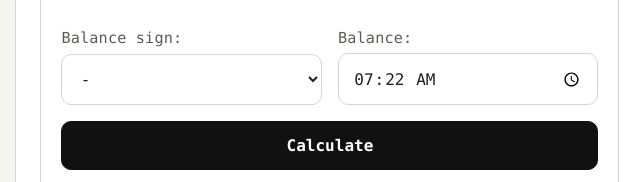
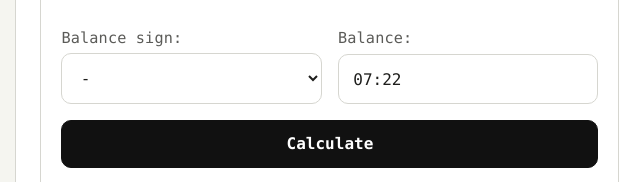
Before and after one commit to dorian-bucaille/work-hours-calculator, a plain HTML site: page index.html in a window 1280 px wide. Both pictures are taken after typing "10:30", "10:30", "10:30", "10:30" into the empty fields and a click on the button "Calculate". Shown: the part 589-771 px from the top of the page, 23-663 px from the left. Drawn offline with Linux system fonts and the light colour scheme.

Commit message:
Allow balances over 24 hours

```diff
--- a/index.html
+++ b/index.html
@@ -104,7 +104,7 @@
                         </div>
                         <div class="form-group">
                             <label for="balance-hhmm" data-i18n="balance">Balance:</label>
-                            <input type="time" id="balance-hhmm" value="00:00" required autocomplete="off">
+                            <input type="text" id="balance-hhmm" value="00:00" required autocomplete="off" inputmode="numeric" pattern="\d{1,4}:\d{2}" placeholder="00:00">
                         </div>
                     </div>
                     <button type="submit" class="btn btn--primary" data-i18n="calculate">Calculate</button>
--- a/script.js
+++ b/script.js
@@ -449,7 +449,7 @@ document.addEventListener('DOMContentLoaded', async () => {
         lastBalance = '+00:00';
         setLocalStorageItem('workHoursBalance', lastBalance);
     }
-    const match = lastBalance.match(/([+-])(\d{2}):(\d{2})/);
+    const match = lastBalance.match(/([+-])(\d+):(\d{2})/);
     if (match) {
         balanceSign.value = match[1];
         // Pour <input type="time">, il faut le format HH:mm sans le signe
@@ -545,7 +545,7 @@ document.addEventListener('DOMContentLoaded', async () => {
             goalInput.value = getLocalStorageItem('workHoursGoal', '07:22');
             balanceSign.value = newBalanceString[0];
             // Pour <input type="time">, on enlève le signe
-            balanceHHMM.value = `${newBalanceString.slice(1,3)}:${newBalanceString.slice(4,6)}`;
+            balanceHHMM.value = newBalanceString.slice(1);
             updateSuggestedEndAfternoon();
 
         } catch (error) {
@@ -608,7 +608,7 @@ document.addEventListener('DOMContentLoaded', async () => {
     function parseBalance(balanceString) {
         if (!balanceString) return 0;
 
-        const balanceRegex = /([+-])(\d{1,2}):(\d{2})/;
+        const balanceRegex = /([+-])(\d+):(\d{2})/;
         const match = balanceString.match(balanceRegex);
 
         if (!match) {
```
